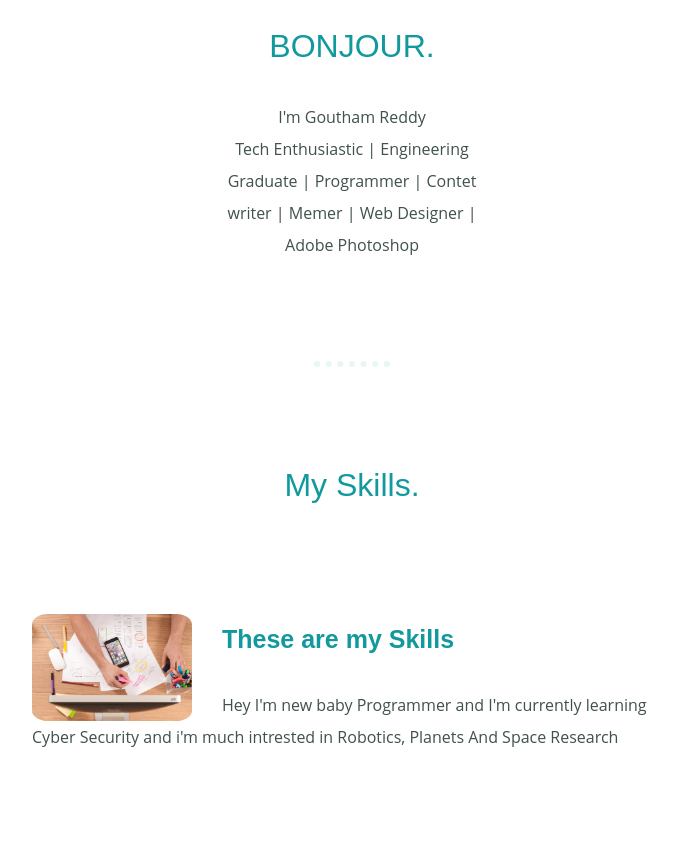
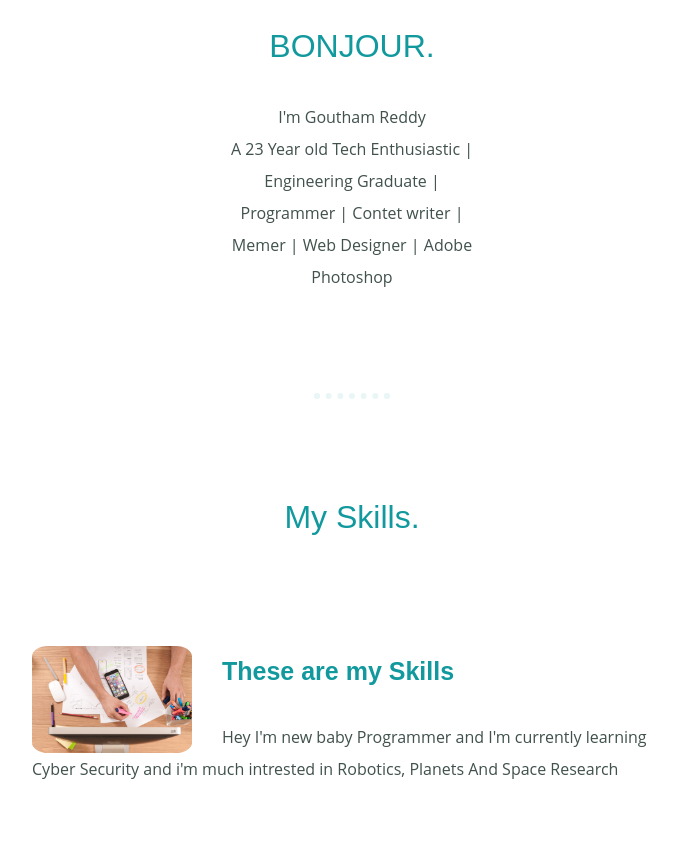
Before and after one commit to Niranjan755/GouthamReddy, a plain HTML site: page index.html in a window 1280 px wide. Shown: the part 1179-2029 px from the top of the page, without its empty margins (288-966 px from the left). Drawn offline with Linux system fonts and the light colour scheme; files that its build step writes are made by us from their sources.

Commit message:
23 year old boy

```diff
--- a/index.html
+++ b/index.html
@@ -25,7 +25,7 @@
         <div class="profile">
           <img class="my-pic1"src="images/niranjanreddy.jpeg" alt="">
           <h2>BONJOUR.</h2>
-          <p class="bio">I'm Goutham Reddy <br> Tech Enthusiastic | Engineering Graduate | Programmer | Contet writer | Memer | Web Designer | Adobe Photoshop</p>
+          <p class="bio">I'm Goutham Reddy <br> A 23 Year old Tech Enthusiastic | Engineering Graduate | Programmer | Contet writer | Memer | Web Designer | Adobe Photoshop</p>
         </div>
         <hr>
         <div class="skills">
```
